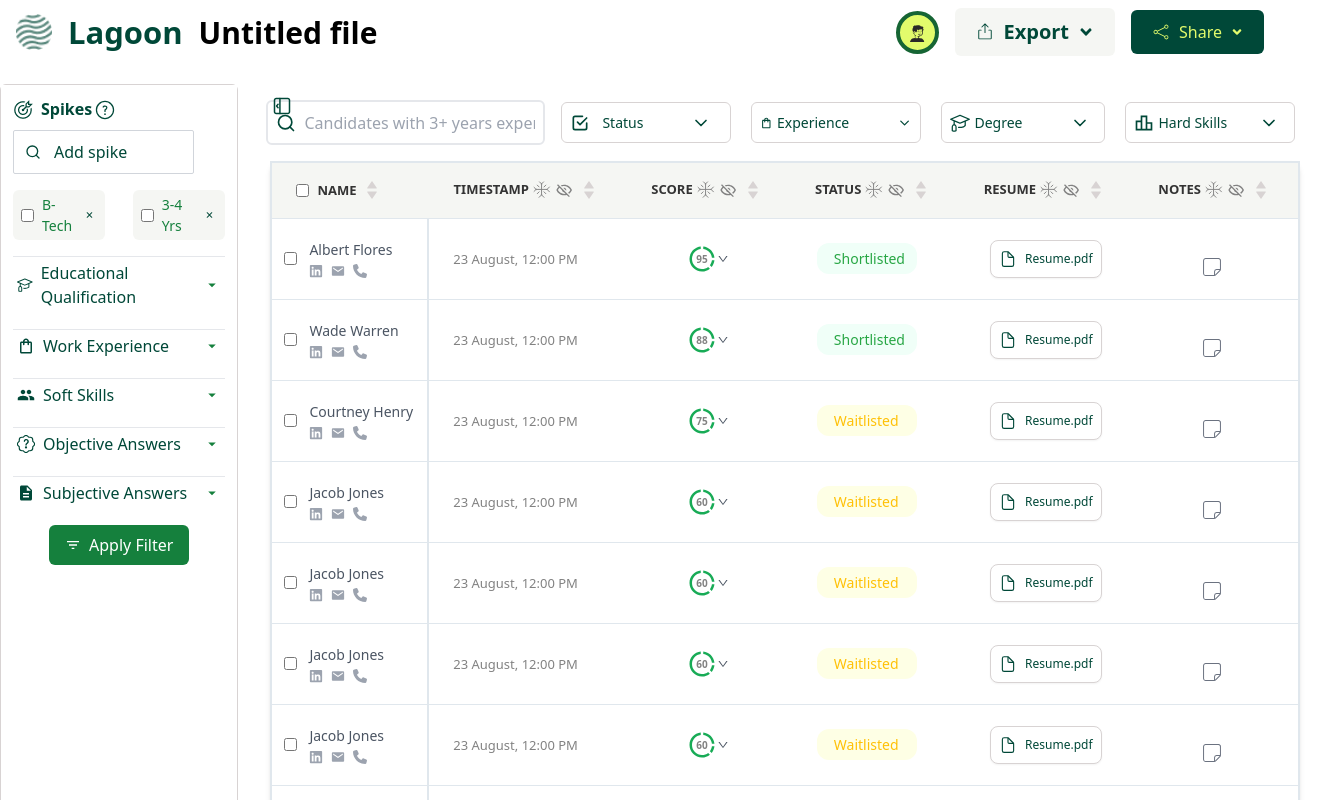
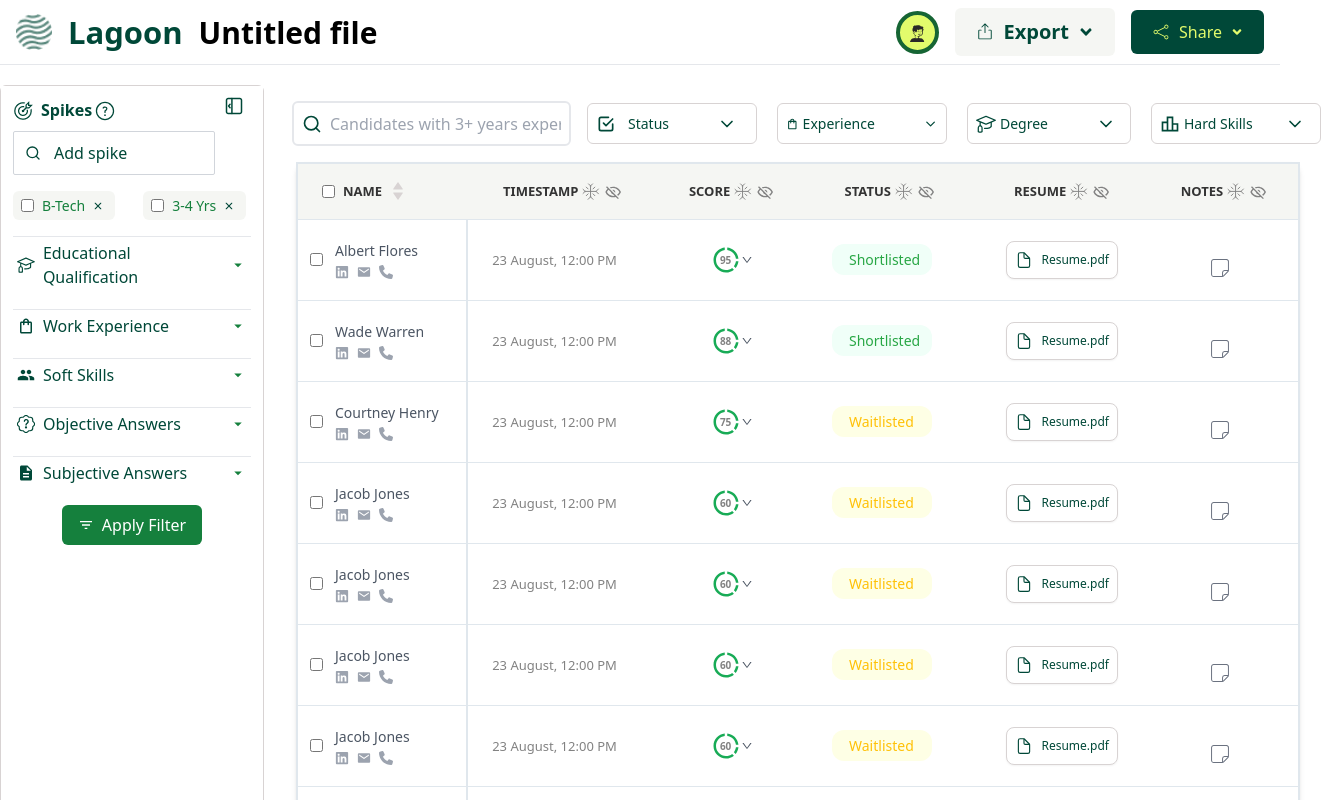
Before and after one commit to Yash16p/lag, a React (Create React App) app: page / in a window 1280 px wide. Shown: the top 800 px of the page, 1337 px wide, since content can reach past the window. Built offline with nearby package versions, Linux system fonts and the light colour scheme.

Commit message:
Updated HeroSection.jsx and Navbar.jsx

```diff
--- a/src/App.js
+++ b/src/App.js
@@ -8,7 +8,7 @@ function App() {
   return (
     <div>
       <Navbar/>
-
+      <hr></hr>
       <HeroSection/>
 
 
--- a/src/components/HeroSection.jsx
+++ b/src/components/HeroSection.jsx
@@ -573,8 +573,8 @@ function HeroSection(key) {
         <div className="w-[5%] hidden sm:flex min-h-screen  flex-col mt-16 shadow-lg items-center py-4 gap-y-7"
           style={{ boxShadow: '0px 4px 6px rgba(0, 0, 0, 0.3)' }}
         >
-          {/* Sidebar Icons */}
-          {/* <GiBullseye className="h-[20px] w-[20px] text-Routecho" />*/}
+
+
           <img
             src={bullie}
             alt="Bullseye Icon"
@@ -586,14 +586,7 @@ function HeroSection(key) {
           <MdPeopleOutline className="h-[20px] w-[20px] text-Routecho" />
           <MdOutlineLeaderboard className="h-[20px] w-[20px] text-Routecho" />
           <PiSealQuestionThin className="h-[25px] w-[25px] text-Routecho" />
-          {/* <MdAssignment className="h-[20px] w-[20px] text-Routecho" />
-          <BsPatchQuestion className="h-[20px] w-[20px] text-Routecho" /> */}
-
-          {/* Divider */}
           <hr className="w-full border-t mt-4 border-gray-300" />
-
-          {/* Additional Sidebar Options */}
-
           <IoHomeOutline className="h-[20px] w-[20px] text-Routecho mt-4" />
           <CiCirclePlus className="h-[22px] w-[22px] text-Routecho mt-4" />
           <HiOutlineCog className="h-[20px] w-[20px] text-Routecho mt-4" />
@@ -612,18 +605,18 @@ function HeroSection(key) {
       )}
 
       {/* right panel */}
-      <div className={`transition-all duration-300  mb-0 ${isSidebarOpen ? 'w-full -ml-2 sm:w-[82%]' : 'w-full sm:w-[94%]'}`}>
+      <div className={`transition-all duration-300  mb-0 ${isSidebarOpen ? 'w-full -ml-2 sm:w-[80%]' : 'w-full sm:w-[94%]'}`}>
         {/* Toggle button for sidebar */}
         <div>
           <button
             onClick={toggleSidebar}
-            className={`absolute top-20 ${isSidebarOpen ? 'left-64' : 'left-3'} z-10 p-4 w-12 h-12 rounded-md`}
+            className={`absolute top-20 ${isSidebarOpen ? 'left-52' : 'left-3'} z-10 p-4 w-12 h-12 rounded-md`}
             style={{ bottom: '12px' }}
           >
             {isSidebarOpen ? (
               <SidebarIcon className="text-3xl text-Routecho" />
             ) : (
-              <GoSidebarCollapse className="text-3xl text-black" />
+              <GoSidebarCollapse className="text-3xl  text-black" />
             )}
           </button>
 
@@ -778,7 +771,7 @@ function HeroSection(key) {
                         <span>{data.name}</span>
                         {data.svg[0]}
                         {data.svg[1]}
-                        {data.svg[2]}
+                        {/* {data.svg[2]} */}
                       </th>
                     ))
                   }
```
